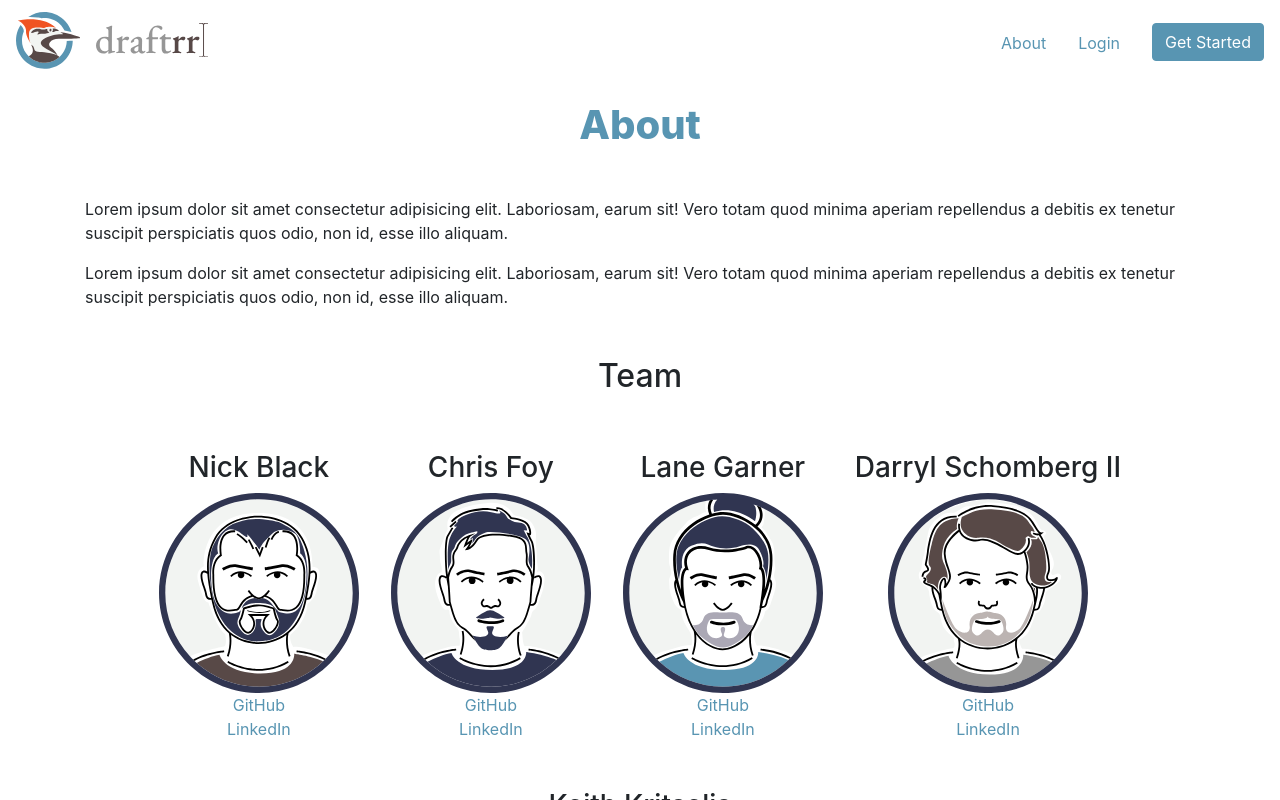
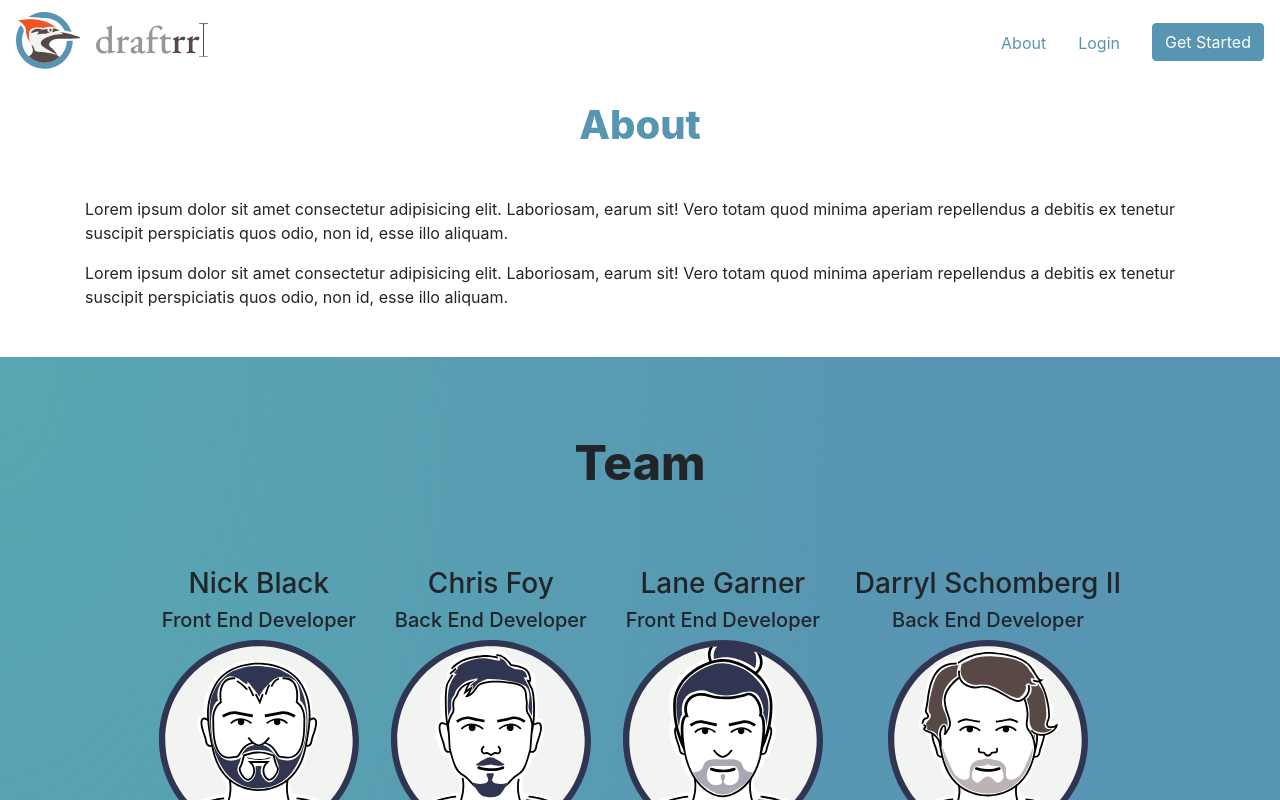
Before and after one commit to theMVPshop/DT02, a React (Create React App) app in the folder draftrr-react/: page /about in a window 1280 px wide. Shown: the top 800 px of the page. Built offline with nearby package versions, Linux system fonts and the light colour scheme; no server answers; what netlify-identity-widget would draw is missing.

Commit message:
Added styling to about and home

```diff
--- a/draftrr-react/src/components/About/About.jsx
+++ b/draftrr-react/src/components/About/About.jsx
@@ -1,25 +1,35 @@
 import { ProfilePic } from "./ProfilePic"
+// import { WoodPeckerTop } from '../../img/WoodPeckerTop'
 
 import "./About.scss"
 
 export const About = () => {
     return (
+        <div>
             <div className="body-container container mg-1">
                 <section>
                     <h1 className="text-center text-primary mb-5">About</h1>
                     <p>Lorem ipsum dolor sit amet consectetur adipisicing elit. Laboriosam, earum sit! Vero totam quod minima aperiam repellendus a debitis ex tenetur suscipit perspiciatis quos odio, non id, esse illo aliquam.</p>
                     <p>Lorem ipsum dolor sit amet consectetur adipisicing elit. Laboriosam, earum sit! Vero totam quod minima aperiam repellendus a debitis ex tenetur suscipit perspiciatis quos odio, non id, esse illo aliquam.</p>
                 </section>
+                </div>
+                <div className="teamSection">
+                    <div className="body-container container mg-1">
                         <section className="d-flex flex-column align-items-center my-5">
-                <h2 className="mb-2">Team</h2>
+                            <div className="teamHeading">Team</div>
                             <div className="profile-pics d-flex flex-wrap justify-content-center">
-                    <ProfilePic name="Nick Black" avatar="nick" github="nblack0917" linkedin="nick-a-black" />
-                    <ProfilePic name="Chris Foy" avatar="chris" github="rockman4417" linkedin="chris-foy123" />
-                    <ProfilePic name="Lane Garner" avatar="lane" github="lanegarner" linkedin="lanegarner" />
-                    <ProfilePic name="Darryl Schomberg II" avatar="darryl" github="dschombergii" linkedin="darrylschombergii" />
-                    <ProfilePic name="Keith Kritselis" avatar="keith" github="kkritselis" linkedin="keith-kritselis" />
+                                <ProfilePic name="Nick Black" role="Front End Developer" avatar="nick" github="nblack0917" linkedin="nick-a-black" />
+                                <ProfilePic name="Chris Foy" role="Back End Developer" avatar="chris" github="rockman4417" linkedin="chris-foy123" />
+                                <ProfilePic name="Lane Garner" role="Front End Developer" avatar="lane" github="lanegarner" linkedin="lanegarner" />
+                                <ProfilePic name="Darryl Schomberg II" role="Back End Developer" avatar="darryl" github="dschombergii" linkedin="darrylschombergii" />
+                                <ProfilePic name="Keith Kritselis" role="Project Manager" avatar="keith" github="kkritselis" linkedin="keith-kritselis" />
                             </div>
                         </section>
                     </div>
+                    {/* <div className="woodpeckerOnFooter">
+                        <WoodPeckerTop width="200px" />
+                    </div> */}
+                </div>
+            </div>
     )
 }
--- a/draftrr-react/src/components/About/About.scss
+++ b/draftrr-react/src/components/About/About.scss
@@ -1,11 +1,36 @@
-.circle {
-    background: #333;
-    width: 200px;
-    height: 200px;
-    border-radius: 50%;
-    margin: 1em;
+a,
+// a:hover,
+a:focus,
+a:active {
+  text-decoration: none;
+  color: inherit;
 }
 
-// .profile-pics {
-//     display: flex;
+a:hover {
+  font-weight: 600;
+  color: inherit;
+}
+
+.teamHeading {
+  font-size: 3em;
+  font-weight: 800;
+  padding: 70px 0 20px;
+}
+
+.teamSection {
+  width: 100%;
+  background: radial-gradient(
+      73.86% 182.78% at 0% 0%,
+      #58a7b2 0%,
+      rgba(255, 255, 255, 0) 100%
+    ),
+    #5895b2;
+  padding-bottom: 50px;
+}
+
+// .woodpeckerOnFooter {
+//   position: relative;
+//   bottom: 0;
+
+//   left: 90%;
 // }
--- a/draftrr-react/src/components/About/ProfilePic.jsx
+++ b/draftrr-react/src/components/About/ProfilePic.jsx
@@ -1,10 +1,12 @@
 import { Avatar } from '../../img/Avatar'
 
-export const ProfilePic = ({name, avatar, github, linkedin}) => {
+
+export const ProfilePic = ({name, role, avatar, github, linkedin}) => {
     return (
         <div className="d-flex flex-column align-items-center pt-5 px-3">
             <h3>{name}</h3>
-            <Avatar devName={avatar} width='200' />
+            <h5>{role}</h5>
+            <Avatar devName={avatar} width='200' className="circle" />
             <a href={`https://github.com/${github}`} target="_blank" rel="noreferrer">GitHub</a>
             <a href={`https://linkedin.com/${linkedin}`} target="_blank" rel="noreferrer">LinkedIn</a>
         </div>
--- a/draftrr-react/src/components/Footer/Footer.jsx
+++ b/draftrr-react/src/components/Footer/Footer.jsx
@@ -1,10 +1,14 @@
 import { FaGithub } from "react-icons/fa"
+import { WoodPeckerTop } from '../../img/WoodPeckerTop'
 
 import "./Footer.scss"
 
 export const Footer = () => {
     return (
         <footer className="d-flex justify-content-between align-items-center">
+            {/* <div className="woodpeckerOnFooter">
+                        <WoodPeckerTop width="200px" />
+             </div> */}
             <div>© {new Date().getFullYear()} Draftrr <i style={{color: "#BABABA"}}>spellcheck on the next draft...</i></div>
             <a href="https://github.com/theMVPshop/DT02/tree/main/draftrr-react" className="text-dark" target="_blank" rel="noreferrer">
                 <FaGithub style={{fontSize: "2.8em"}} />
--- a/draftrr-react/src/components/Footer/Footer.scss
+++ b/draftrr-react/src/components/Footer/Footer.scss
@@ -3,7 +3,7 @@ footer {
   // width: 100%;
   // bottom: 0;
   // left: 0;
-    background: #4F686F;
+  background: #4f686f;
   padding: 1.5em;
   color: white;
   display: flex;
@@ -15,3 +15,9 @@ footer {
 //     justify-content: space-between;
 //     align-items: center;
 // }
+
+.woodpeckerOnFooter {
+  position: absolute;
+  bottom: 0;
+  left: 90%;
+}
--- a/draftrr-react/src/components/Home/Card.scss
+++ b/draftrr-react/src/components/Home/Card.scss
@@ -1,9 +1,9 @@
 .home-card {
-    width: 15em;
-    height: 20em;
-    background: #333;
-    color: white;
-    margin: auto 2em;
-    border-radius: .5em;
-    padding: 2em;
+  width: 15em;
+  height: 20em;
+  background: #f2f4f2;
+  color: white;
+  margin: auto 2em;
+  border-radius: 0.5em;
+  padding: 2em;
 }
--- a/draftrr-react/src/components/Home/Home.jsx
+++ b/draftrr-react/src/components/Home/Home.jsx
@@ -33,7 +33,7 @@ export const Home = () => {
                     <HomeImage width="500" />
                 </div>
             </section>
-            <section className="home-bottom-content my-5 py-5">
+            <section className="home-bottom-content my-5 py-5 homeHeader">
                 <h1 className="text-center font-weight-bold mt-4">What is Draftrr?</h1>
                 <p className="text-center">Draftrr is a writing application that encourages finishing the first draft. It has a minimal interface and no formatting ability.</p>
                 <div className="row my-5 d-flex flex-wrap justify-content-center">
--- a/draftrr-react/src/components/Home/Home.scss
+++ b/draftrr-react/src/components/Home/Home.scss
@@ -7,8 +7,17 @@ ul {
 }
 
 .home-bottom-content {
-    background: #888;
+  background: radial-gradient(
+      73.86% 182.78% at 0% 0%,
+      #58a7b2 0%,
+      rgba(255, 255, 255, 0) 100%
+    ),
+    #5895b2;
   width: 100%;
+}
+
+.homeHeader {
+  color: #f2f4f2;
 }
 
 .pathSparkle {
@@ -41,7 +50,13 @@ ul {
 }
 
 @keyframes diamondStroke {
-    0%   { opacity: 1; }
-    50%  { opacity: 0; }
-    100% { opacity: 1; }
+  0% {
+    opacity: 1;
   }
+  50% {
+    opacity: 0;
+  }
+  100% {
+    opacity: 1;
+  }
+}
--- a/draftrr-react/src/img/Avatar.jsx
+++ b/draftrr-react/src/img/Avatar.jsx
@@ -4,6 +4,7 @@ export const Avatar = ({ devName, width }) => {
             <svg version="1.1" id="Layer_1" xmlns="http://www.w3.org/2000/svg" x="0px" y="0px"
                     width={width} viewBox="0 0 222 222" enableBackground="new 0 0 222 222">
                 <g>
+                    <circle fill="#FFFFFF" cx="111.19" cy="111.125" r="108.209"/>
                     <path fill="#F2F4F2" d="M73.34,156.616c-9.065-6.305-18.523-35.076-18.523-35.076c-5.134-0.172-7.882-11.43-11.43-23.647
                         s6.306-16.553,6.306-16.553s-3.941-59.118,60.694-59.118c64.635,0,59.907,59.512,59.907,59.512
                         c14.188,0.788,5.518,16.159,4.729,25.618c-0.787,9.459-10.246,15.765-10.246,15.765c-0.789,19.705-18.918,34.289-18.918,34.289
@@ -107,6 +108,7 @@ export const Avatar = ({ devName, width }) => {
                         c-0.832-0.741-1.655-1.491-2.462-2.259c-0.521-0.495-1.035-0.997-1.545-1.503c-1.201-1.188-2.373-2.405-3.515-3.65
                         C17.38,162.708,7,138.045,7,111C7,53.654,53.654,7,111,7c57.345,0,104,46.654,104,104c0,26.612-10.051,50.917-26.551,69.329
                         c-1.072,1.197-2.174,2.369-3.3,3.516C184.641,184.362,184.128,184.872,183.61,185.378z"/>
+
                 </g>
             </svg>
         )
@@ -115,6 +117,7 @@ export const Avatar = ({ devName, width }) => {
             <svg version="1.1" id="Layer_1" xmlns="http://www.w3.org/2000/svg" x="0px" y="0px"
                     width={width} viewBox="0 0 222 221.999" enableBackground="new 0 0 222 221.999">
                 <g>
+                    <circle fill="#FFFFFF" cx="111.19" cy="111.125" r="108.209"/>
                     <path fill="#F2F4F2" d="M157.152,26.25c0.018,2.501-0.93,4.924-1.064,7.431c-0.119,2.219-1.049,2.832-2.426,4.456
                         c0.904,1.299,2.424,2.12,3.514,3.272c1.115,1.18,1.99,2.625,2.859,3.988c2.027,3.179,4.395,6.582,5.918,10.001
                         c1.629,3.656,2.217,8.38,2.211,12.411c-0.002,1.992-0.209,4.118-0.014,6.099c0.135,1.357,0.229,2.715,0.277,4.137
@@ -218,6 +221,7 @@ export const Avatar = ({ devName, width }) => {
             <svg version="1.1" id="Layer_1" xmlns="http://www.w3.org/2000/svg" x="0px" y="0px"
                     width={width} viewBox="0 0 222 221.999" enableBackground="new 0 0 222 221.999">
                 <g>
+                    <circle fill="#FFFFFF" cx="111.19" cy="111.125" r="108.209"/>
                     <path fill="#F2F4F2" d="M47.602,178.476c8.245-2.464,16.862-4.92,25.341-6.296c1.264-1.993,1.478-4.312,0.656-6.48
                         c-0.707-1.863-0.926-2.9,0.026-4.758c-4.195-3.154-8.342-6.176-11.19-10.701c-1.31-2.082-2.453-5.003-3.06-7.42
                         c-0.502-2.005-1.008-4.011-1.454-6.029c-0.394-1.782-0.504-2.914-2.174-3.998c-1.026-0.666-2.039-1.184-2.928-2.033
@@ -357,6 +361,7 @@ export const Avatar = ({ devName, width }) => {
             <svg version="1.1" id="Layer_1" xmlns="http://www.w3.org/2000/svg" x="0px" y="0px"
                     width={width} viewBox="0 0 222 222" enableBackground="new 0 0 222 222">
                 <g>
+                    <circle fill="#FFFFFF" cx="111.19" cy="111.125" r="108.209"/>
                     <path fill="#F2F4F2" d="M53.572,173.865c6.077-1.638,12.596-3.824,18.897-4.273c1.24-0.088,2.471-0.096,3.712-0.133
                         c0.406-2.843,0.531-5.899-0.105-8.7c-0.637-2.803-0.207-5.797-1.188-8.569c-0.839-2.374-3.219-4.439-4.624-6.575
                         c-1.62-2.461-3.437-5.071-4.275-7.897c-0.352-1.184-0.67-2.416-0.91-3.608c-0.343-1.702,0.309-4.278-2.145-4.726
@@ -485,6 +490,7 @@ export const Avatar = ({ devName, width }) => {
             <svg version="1.1" id="Layer_1" xmlns="http://www.w3.org/2000/svg" x="0px" y="0px"
                     width={width} viewBox="0 0 221.999 221.999" enableBackground="new 0 0 221.999 221.999">
                 <g>
+                    <circle fill="#FFFFFF" cx="111.19" cy="111.125" r="108.209"/>
                     <path fill="#F2F4F2" d="M194.358,173.12c3.805-5.094,7.15-10.548,9.984-16.298c1.02-2.166,1.979-4.36,2.861-6.585
                         c3.166-7.975,5.428-16.289,6.781-24.751c0.664-4.736,1.014-9.57,1.014-14.486c0-57.346-46.654-104-104-104C53.654,7,7,53.654,7,111
                         c0,24.768,8.708,47.535,23.215,65.417c1.115-0.792,2.178-1.339,3.432-1.883c3.338-1.447,6.284-3.042,9.908-3.715
```
Lines whose indentation alone changed are shown as unchanged.
